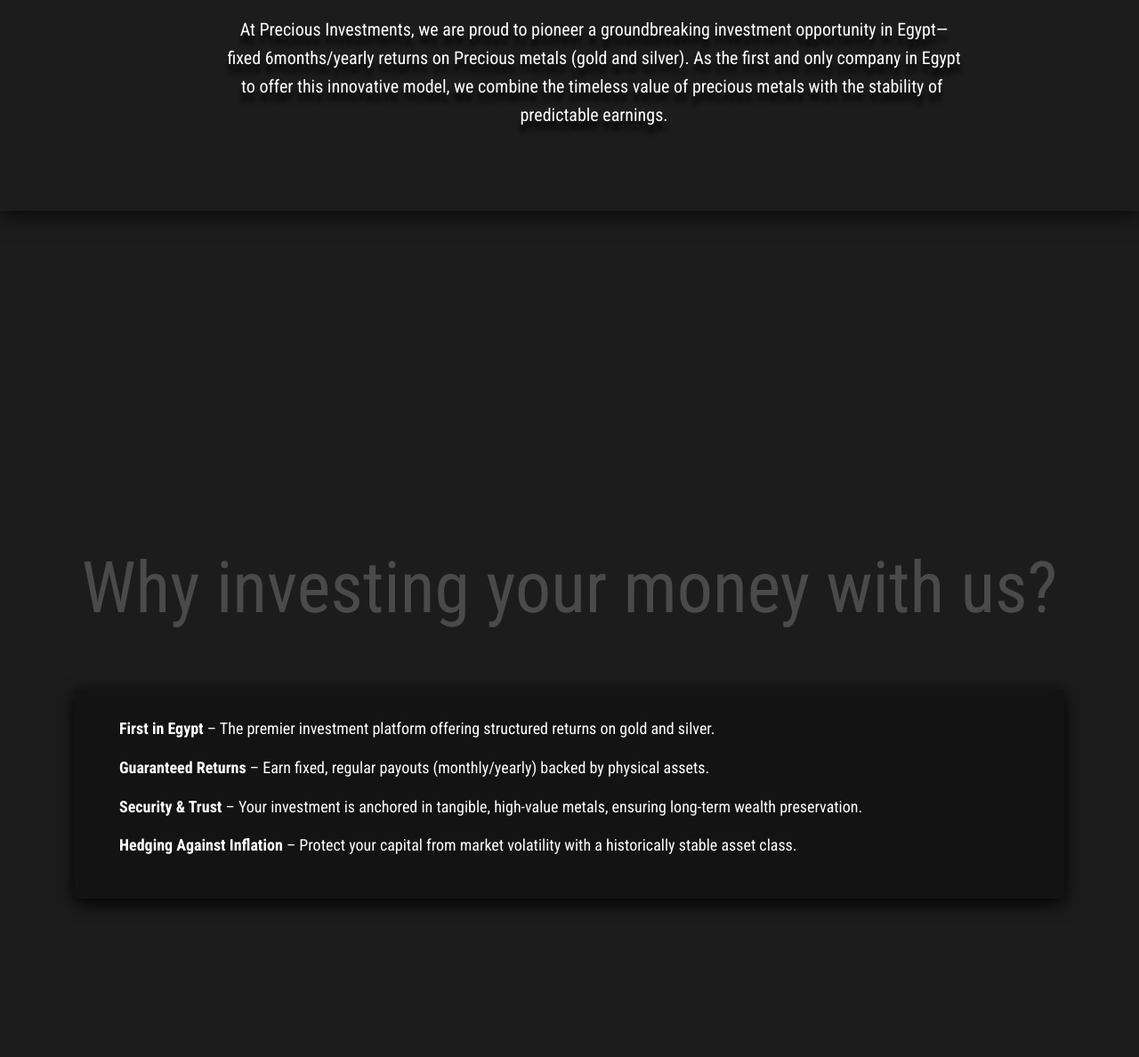
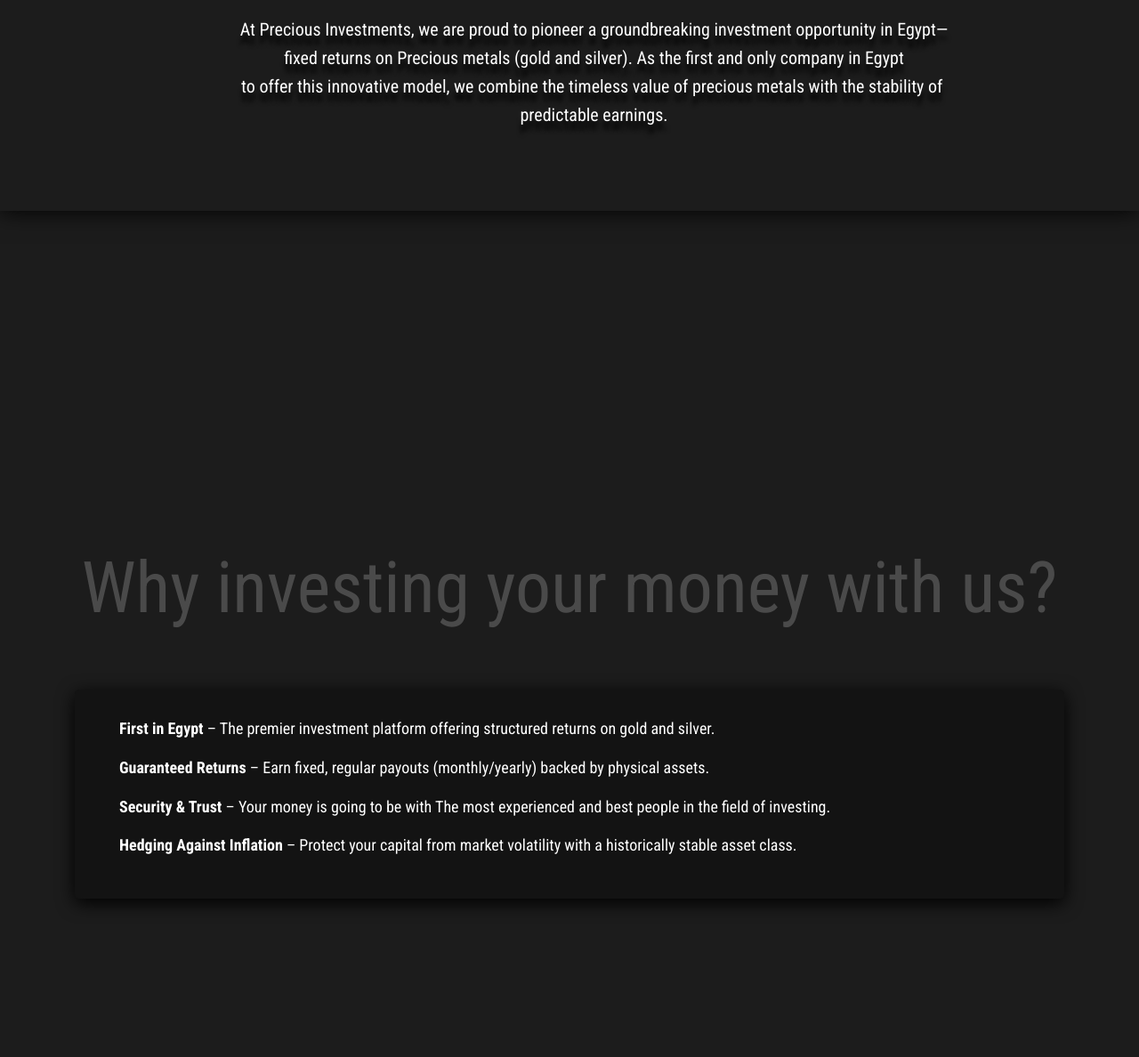
Before and after one commit to Precious-investments/precious, a plain HTML site: page index.html in a window 1280 px wide. Shown: the part 432-1620 px from the top of the page at 89% size. Drawn offline with nearby package versions, Linux system fonts and the light colour scheme; sample sign-in values are in the browser's storage; a script that the page names is missing; a web font is replaced by a local one.

Commit message:
index.html

```diff
--- a/index.html
+++ b/index.html
@@ -42,7 +42,7 @@
         <h2 class="trtr">Investments</h2>
         <pre class="text">
             At Precious Investments, we are proud to pioneer a groundbreaking investment opportunity in Egypt—
-            fixed 6months/yearly returns on Precious metals (gold and silver). As the first and only company in Egypt
+            fixed returns on Precious metals (gold and silver). As the first and only company in Egypt
             to offer this innovative model, we combine the timeless value of precious metals with the stability of
             predictable earnings.
         </pre>
@@ -57,7 +57,7 @@
             <ul>
                 <li><strong>First in Egypt</strong> – The premier investment platform offering structured returns on gold and silver.</li>
                 <li><strong>Guaranteed Returns</strong> – Earn fixed, regular payouts (monthly/yearly) backed by physical assets.</li>
-                <li><strong>Security & Trust</strong> – Your investment is anchored in tangible, high-value metals, ensuring long-term wealth preservation.</li>
+                <li><strong>Security & Trust</strong> – Your money is going to be with The most experienced and best people in the field of investing.</li>
                 <li><strong>Hedging Against Inflation</strong> – Protect your capital from market volatility with a historically stable asset class.</li>
             </ul>
         </div>
@@ -85,7 +85,7 @@
         <h2>How it works?</h2>
         <div class="process-description">
             <p>
-                You can start investing with us starting from 1000 Egyptian pounds with a return of 22% every six months or 25% annually. This is for gold, but for investing in silver, it starts from 2000 pounds with a return of 22% every two years and 25% every four years. Why invest with us and not with someone else? Because we are skilled at predicting gold prices and trading at the right time. We also offer a higher return than all Egyptian banks.
+                You can start investing with us starting from 2000 Egyptian pounds with a return of 22% every six months or 25% annually. This is for gold, but for investing in silver, it starts from 2000 pounds with a return of 22% every two years and 25% every four years. Why invest with us and not with someone else? Because we are skilled at predicting gold prices and trading at the right time. We also offer a higher return than all Egyptian banks.
             </p>
         </div>
     </section>
```
